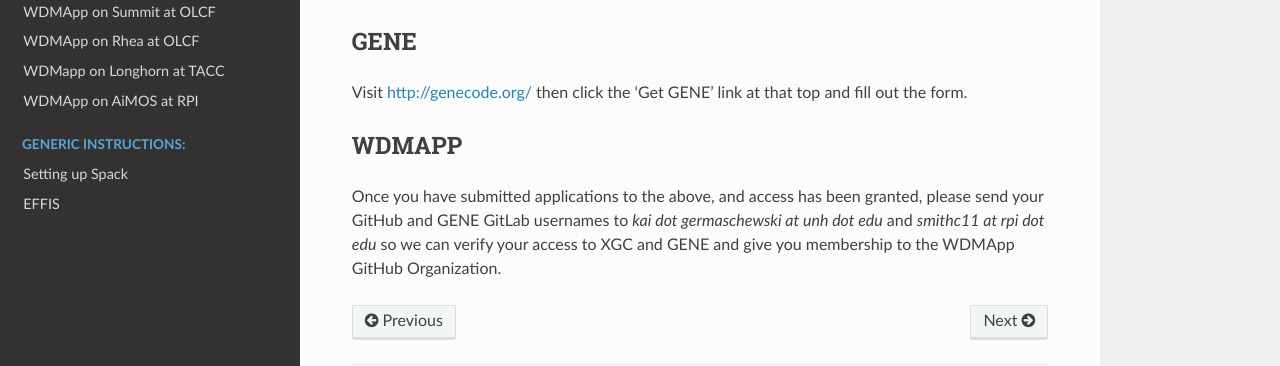
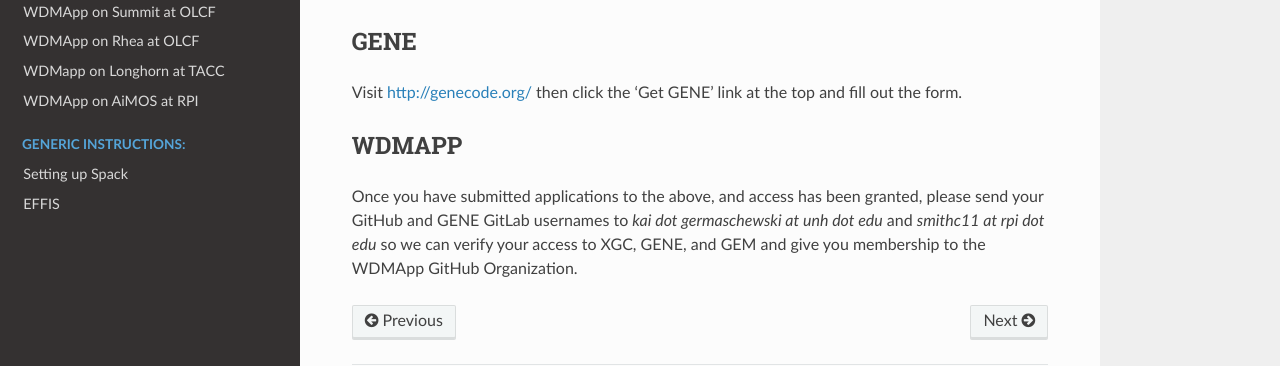
Before and after one commit to wdmapp/wdmapp-config, a Sphinx documentation site: the page built from docs/access.rst, in a window 1280 px wide. Shown: the part 439-805 px from the top of the page. Built offline with Sphinx 7.4.7 and the Read the Docs theme 2.0.0, drawn with Linux system fonts in a browser that asks for light colours; pages that are not in the unit, such as notebooks, are missing from menus.

Commit message:
docs: typo

```diff
--- a/docs/access.rst
+++ b/docs/access.rst
@@ -16,12 +16,12 @@
 
 GENE
 ==================
-Visit http://genecode.org/ then click the 'Get GENE' link at that top and fill
+Visit http://genecode.org/ then click the 'Get GENE' link at the top and fill
 out the form.
 
 WDMAPP
 ==================
 Once you have submitted applications to the above, and access has been granted, please send
 your GitHub and GENE GitLab usernames to `kai dot germaschewski at unh dot edu` and
-`smithc11 at rpi dot edu` so we can verify your access to XGC and GENE and give you membership to the
+`smithc11 at rpi dot edu` so we can verify your access to XGC, GENE, and GEM and give you membership to the
 WDMApp GitHub Organization.
```
